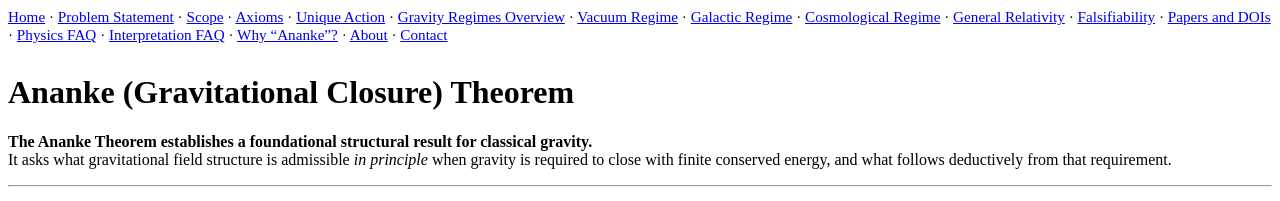
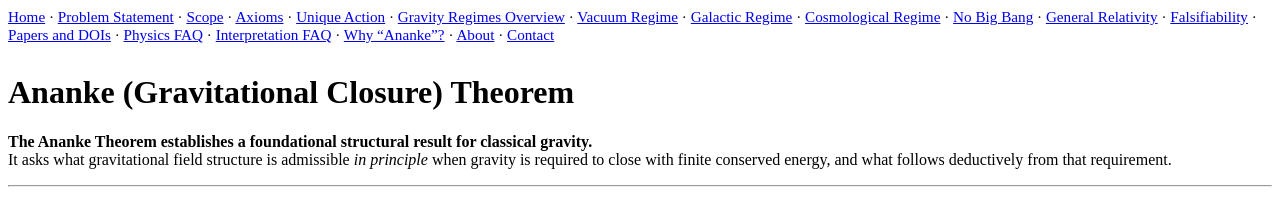
Before and after one commit to ananke-research/ananke-theorem, a Jekyll site: the page built from index.md, in a window 1280 px wide. Shown: the top 201 px of the page. Built offline with Jekyll 4.4.1, drawn with Linux system fonts in a browser that asks for light colours; our own code applies the rules of GitHub Pages for plain Markdown files.

Commit message:
Add link to 'No Big Bang' page in default layout

```diff
--- a/_layouts/default.html
+++ b/_layouts/default.html
@@ -20,6 +20,7 @@
   <a href="/pages/vacuum/">Vacuum Regime</a> ·
   <a href="/pages/galaxies/">Galactic Regime</a> ·
   <a href="/pages/cosmology/">Cosmological Regime</a> ·
+  <a href="/pages/no-big-bang/">No Big Bang</a> ·
   <a href="/pages/gr/">General Relativity</a> ·
   <a href="/pages/falsifiability/">Falsifiability</a> ·
   <a href="/pages/papers/">Papers and DOIs</a> ·
```
